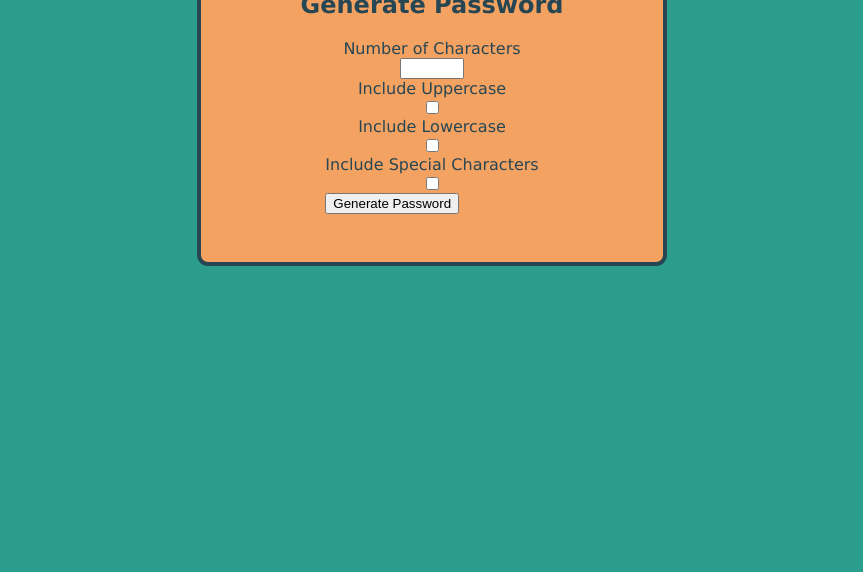
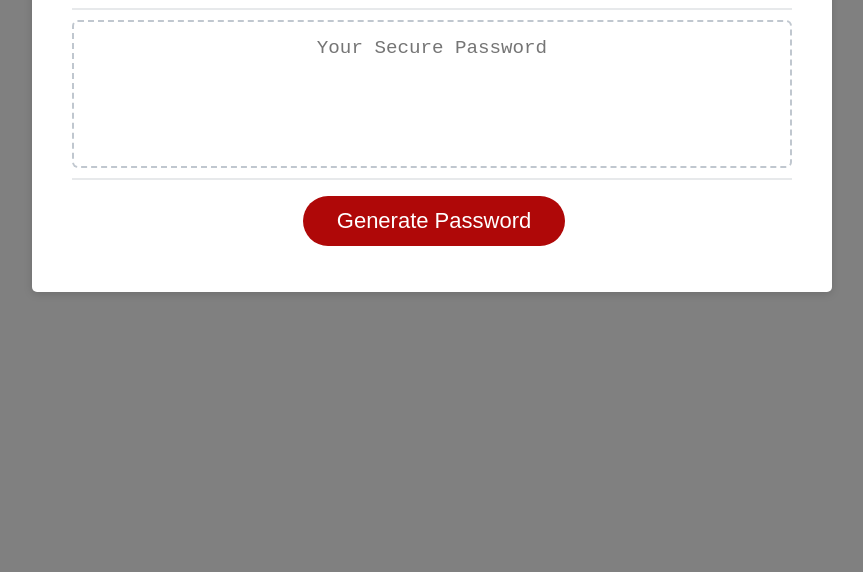
Before and after one commit to Tmaxey201/Password-Generator-, a plain HTML site: page index.html in a window 1280 px wide. Shown: the part 228-800 px from the top of the page, without its empty margins (208-1071 px from the left). Drawn offline with Linux system fonts and the light colour scheme.

Commit message:
had wrong HTML and CSS in homework folder, changed that, added return random password

```diff
--- /dev/null
+++ b/assets/style.css
@@ -0,0 +1,138 @@
+*,
+*::before,
+*::after {
+  box-sizing: border-box;
+}
+
+html,
+body,
+.wrapper {
+  background-color: grey;
+  height: 100%;
+  margin: 0;
+  padding: 0;
+}
+
+body {
+  font-family: sans-serif;
+  background-color: darkgrey;
+}
+
+.wrapper {
+  padding-top: 30px;
+  padding-left: 20px;
+  padding-right: 20px;
+}
+
+header {
+  text-align: center;
+  padding: 20px;
+  padding-top: 0px;
+  color: hsl(206, 17%, 28%);
+}
+
+.card {
+  background-color: hsl(0, 0%, 100%);
+  border-radius: 5px;
+  border-width: 1px;
+  box-shadow: rgba(0, 0, 0, 0.15) 0px 2px 8px 0px;
+  color: hsl(206, 17%, 28%);
+  font-size: 18px;
+  margin: 0 auto;
+  max-width: 800px;
+  padding: 30px 40px;
+}
+
+.card-header::after {
+  content: " ";
+  display: block;
+  width: 100%;
+  background: #e7e9eb;
+  height: 2px;
+}
+
+.card-body {
+  min-height: 100px;
+}
+
+.card-footer {
+  text-align: center;
+}
+
+.card-footer::before {
+  content: " ";
+  display: block;
+  width: 100%;
+  background: #e7e9eb;
+  height: 2px;
+}
+
+.card-footer::after {
+  content: " ";
+  display: block;
+  clear: both;
+}
+
+.btn {
+  border: none;
+  background-color: hsl(360, 91%, 36%);
+  border-radius: 25px;
+  box-shadow: rgba(0, 0, 0, 0.1) 0px 1px 6px 0px rgba(0, 0, 0, 0.2) 0px 1px 1px
+    0px;
+  color: hsl(0, 0%, 100%);
+  display: inline-block;
+  font-size: 22px;
+  line-height: 22px;
+  margin: 16px 16px 16px 20px;
+  padding: 14px 34px;
+  text-align: center;
+  cursor: pointer;
+}
+
+button[disabled] {
+  cursor: default;
+  background: #c0c7cf;
+}
+
+.float-right {
+  float: right;
+}
+
+#password {
+  -webkit-appearance: none;
+  -moz-appearance: none;
+  appearance: none;
+  border: none;
+  display: block;
+  width: 100%;
+  padding-top: 15px;
+  padding-left: 15px;
+  padding-right: 15px;
+  padding-bottom: 85px;
+  font-size: 1.2rem;
+  text-align: center;
+  margin-top: 10px;
+  margin-bottom: 10px;
+  border: 2px dashed #c0c7cf;
+  border-radius: 6px;
+  resize: none;
+  overflow: hidden;
+}
+
+@media (max-width: 690px) {
+  .btn {
+    font-size: 1rem;
+    margin: 16px 0px 0px 0px;
+    padding: 10px 15px;
+  }
+
+  #password {
+    font-size: 1rem;
+  }
+}
+
+@media (max-width: 500px) {
+  .btn {
+    font-size: 0.8rem;
+  }
+}
--- a/assets/styles.css
+++ /dev/null
@@ -1,36 +0,0 @@
-:root {
-    --primary: #264653;
-    --secondary: #2a9d8f ;
-    --tertiary: #e9c46a;
-    --dark: #f4a261;
-    --light:#e76f51;
-  }
-
-body {
-      background-color: var(--secondary);
-      color: var(--primary);
-      font-family:'Lucida Sans', 'Lucida Sans Regular', 'Lucida Grande', 'Lucida Sans Unicode', Geneva, Verdana, sans-serif;
-      display: flex;
-      justify-content: center;
-      align-items: center;
-      min-height: 70vh;
-      margin: 0;
-  }
-
-  .box {
-      background-color: var(--dark) ;
-      padding: 3rem;
-      border-radius: 11px;
-      border: 4px solid var(--primary);
-      display: flex;
-      justify-content:center;
-      align-items: center;
-      flex-direction: column;
-  }
-
-  .options {
-      display: flex;
-      justify-content: center;
-      align-items: center;
-      flex-direction: column;
-      }
--- a/index.html
+++ b/index.html
@@ -1,33 +1,34 @@
 <!DOCTYPE html>
 <html lang="en">
-<head>
-    <meta charset="UTF-8">
-    <meta http-equiv="X-UA-Compatible" content="IE=edge">
-    <meta name="viewport" content="width=device-width, initial-scale=1.0">
-    <script src="script.js" defer></script>
-    <link rel="stylesheet" href="assets/styles.css">
+  <head>
+    <meta charset="UTF-8" />
+    <meta name="viewport" content="width=device-width, initial-scale=1.0" />
+    <meta http-equiv="X-UA-Compatible" content="ie=edge" />
     <title>Password Generator</title>
-</head>
-<body>
-    <div class="box">
+    <link rel="stylesheet" href="assets/style.css" />
+  </head>
+  <body>
+    <div class="wrapper">
+      <header>
         <h1>Password Generator</h1>
-        <h2>Generate Password</h2>
-        <form>
-            <div class="options">
-                <label for="numberAmount">Number of Characters</label>
-                <input type="number" min="8" max="128" id="numberAmount">
-
-                <label for="includeUppercase">Include Uppercase</label>
-                <input type="checkbox" id="includeUppercase">
-
-                <label for="includeLowercase">Include Lowercase</label>
-                <input type="checkbox" id="includeLowercase">
-
-                <label for="includeSpecialcharacters">Include Special Characters</label>
-                <input type="checkbox" id="includeSpecialcharacters">
-            </div>
-            <button type="submit">Generate Password</button>
-        </form>
+      </header>
+      <div class="card">
+        <div class="card-header">
+          <h2>Generate a Password</h2>
+        </div>
+        <div class="card-body">
+          <textarea
+            readonly
+            id="password"
+            placeholder="Your Secure Password"
+            aria-label="Generated Password"
+          ></textarea>
+        </div>
+        <div class="card-footer">
+          <button id="generate" class="btn">Generate Password</button>
+        </div>
+      </div>
     </div>
-</body>
+    <script src="/Homework-4-17/Password-Generator-/assets/script.js"></script>
+  </body>
 </html>
```
Also changed, not shown: assets/script.js (+8 -10 lines).
